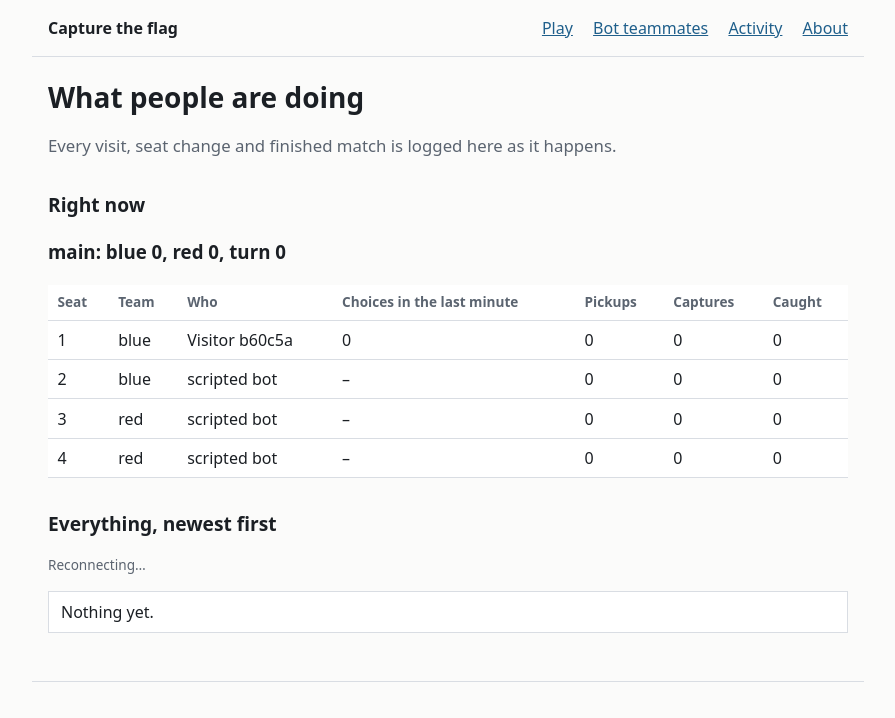
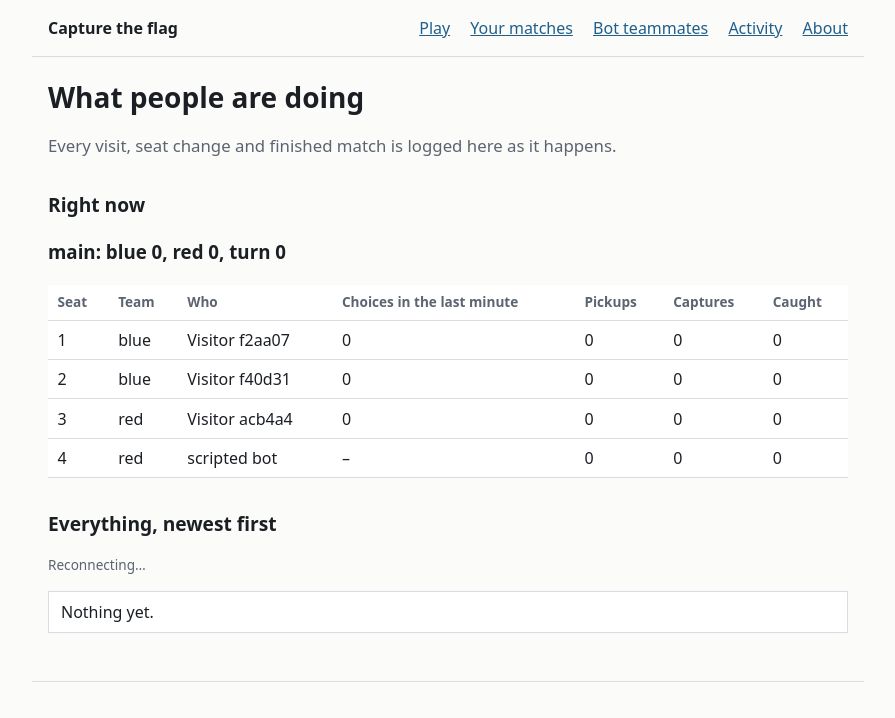
Before and after one commit to comp4020-agentic-coding-studio/comp4020-final-peacefulmind43, a FastAPI app: page /log in a window 1280 px wide. Shown: the top 718 px of the page, without its empty margins (192-1087 px from the left). Run offline with FastAPI, Linux system fonts and the light colour scheme; data that the repository does not hold is empty; parts of the project's set-up code (start-up, migrations or seed data) failed here and were passed over.

Commit message:
Your matches: each visitor's own finished matches, kept on the server
/me lists the matches you played in, found by your cookie: when it ended,
your team, the score, who played with and against you (labels only), your
bot teammate and rating (with a late answer if you missed it), and a link
to the replay. A marker coming back the next day sees yesterday's games.

Co-Authored-By: Claude Opus 5.5 (1M context) <noreply@anthropic.com>

```diff
--- a/app/main.py
+++ b/app/main.py
@@ -400,6 +400,66 @@ async def study_page(request: Request):
     return templates.TemplateResponse(request, "study.html", {"results": results, "min_n": study.MIN_N})
 
 
+# --- your matches -------------------------------------------------------------
+
+
+def my_matches(conn, visitor_id: str, limit: int = 50) -> list[dict]:
+    """The visitor's own finished matches, newest first: when, team, score,
+    who else played (labels only), their rating, and the replay."""
+    rows = conn.execute(
+        """SELECT m.id, m.ended_at, m.score_blue, m.score_red, m.team_size, m.status,
+                  min(s.seat) AS seat, sum(s.to_tick - s.from_tick) AS turns
+           FROM seat_spans s JOIN matches m ON m.id = s.match_id
+           WHERE s.visitor_id = ? AND m.status = 'finished'
+           GROUP BY m.id ORDER BY m.id DESC LIMIT ?""",
+        (visitor_id, limit),
+    ).fetchall()
+    out = []
+    for r in rows:
+        team = played_on(conn, r["id"], visitor_id)
+        others = conn.execute(
+            """SELECT DISTINCT s.visitor_id, s.seat FROM seat_spans s
+               WHERE s.match_id = ? AND s.visitor_id != ? ORDER BY s.seat""", (r["id"], visitor_id)
+        ).fetchall()
+        mates = sorted({activity.visitor_label(o["visitor_id"]) for o in others if (o["seat"] < r["team_size"]) == (team == 0)})
+        rivals = sorted({activity.visitor_label(o["visitor_id"]) for o in others if (o["seat"] < r["team_size"]) != (team == 0)})
+        study_row = conn.execute("SELECT bot, letter FROM match_study WHERE match_id = ? AND team = ?", (r["id"], team)).fetchone()
+        rating = conn.execute("SELECT score FROM study_ratings WHERE match_id = ? AND visitor_id = ?", (r["id"], visitor_id)).fetchone()
+        mine, theirs = (r["score_blue"], r["score_red"]) if team == 0 else (r["score_red"], r["score_blue"])
+        out.append({
+            "id": r["id"], "ended_at": r["ended_at"], "team": "blue" if team == 0 else "red",
+            "score": [r["score_blue"], r["score_red"]],
+            "result": "won" if mine > theirs else "lost" if mine < theirs else "drew",
+            "teammates": mates, "opponents": rivals,
+            # the bot teammate is revealed only once you have answered (ADR 0017)
+            "bot_teammate": None if study_row is None else (
+                {"letter": study_row["letter"], "bot": study_row["bot"] if rating else None, "rated": rating is not None,
+                 "score": rating["score"] if rating else None}),
+            "replay": f"/matches/{r['id']}",
+        })
+    return out
+
+
+@app.get("/api/me/matches")
+async def api_my_matches(request: Request):
+    me = request.cookies.get(COOKIE)
+    if not me:
+        return {"label": None, "matches": []}
+    with db.connect() as conn:
+        return {"label": activity.visitor_label(me), "matches": my_matches(conn, me)}
+
+
+@app.get("/me", response_class=HTMLResponse)
+async def me_page(request: Request):
+    me, new = visitor(request)
+    with db.connect() as conn:
+        matches = [] if new else my_matches(conn, me)
+    for m in matches:
+        m["date"] = time.strftime("%Y-%m-%d %H:%M UTC", time.gmtime(m["ended_at"] or 0))
+    return remember(templates.TemplateResponse(
+        request, "me.html", {"label": activity.visitor_label(me), "matches": matches}), me, new)
+
+
 # --- the log (ADR 0006) -----------------------------------------------------
 
 
--- a/app/static/style.css
+++ b/app/static/style.css
@@ -185,3 +185,5 @@ svg .player, svg .flag { transition: transform 0.2s linear; }
 .rate-options button { min-width: 2.75rem; min-height: 2.75rem; }
 button.secondary { background: var(--muted); }
 .reveal { font-weight: 600; }
+.rate-later { display: flex; flex-wrap: wrap; gap: 0.3rem; margin-top: 0.3rem; white-space: normal; }
+table.my-matches td { white-space: normal; vertical-align: top; }
--- a/app/templates/base.html
+++ b/app/templates/base.html
@@ -9,7 +9,7 @@
 <body>
   <header class="site">
     <a class="brand" href="/">Capture the flag</a>
-    <nav aria-label="Main"><a href="/">Play</a> <a href="/study">Bot teammates</a> <a href="/log">Activity</a> <a href="/readme/">About</a></nav>
+    <nav aria-label="Main"><a href="/">Play</a> <a href="/me">Your matches</a> <a href="/study">Bot teammates</a> <a href="/log">Activity</a> <a href="/readme/">About</a></nav>
   </header>
   <main>
     {% block main %}{% endblock %}
```
Also changed, not shown: app/templates/me.html (added, +63 -0 lines), spec/accessibility.test.ts (+1 -1 lines), spec/me.test.ts (added, +62 -0 lines).
